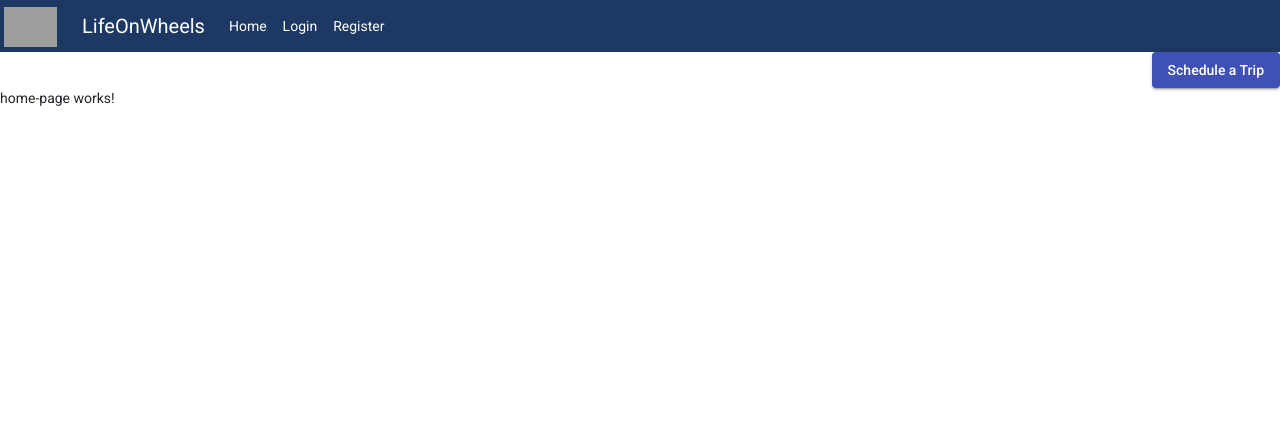
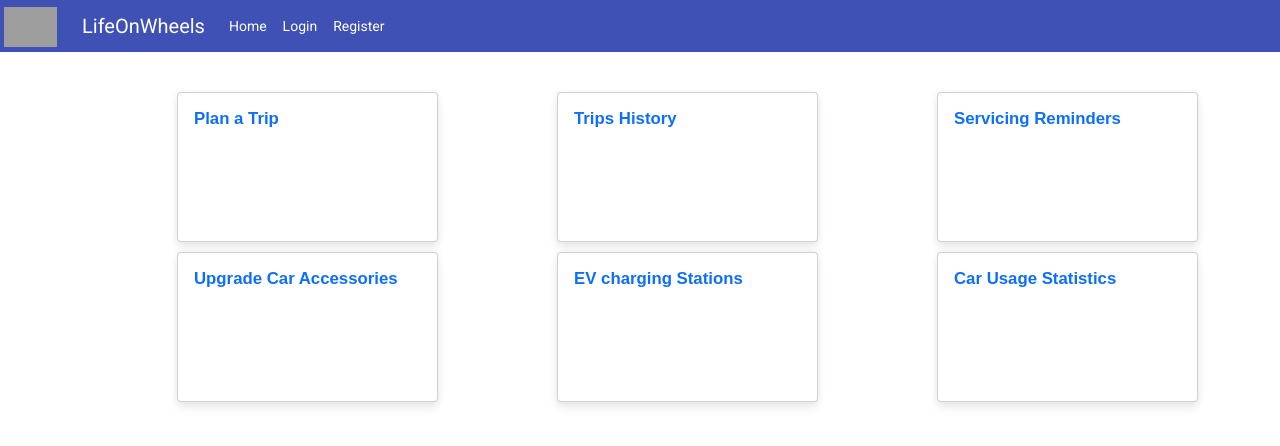
Before and after one commit to shekhardahiya123/Speed-Hackathon, an Angular app in the folder Car-Customer/: page /home in a window 1280 px wide. Shown: the top 446 px of the page. Built offline with nearby package versions, Linux system fonts and the light colour scheme; grey boxes are pictures that could not be loaded.

Commit message:
Added cards

```diff
--- a/Car-Customer/src/app/app.component.html
+++ b/Car-Customer/src/app/app.component.html
@@ -1,8 +1,8 @@
 <app-header></app-header>
-<div>
+<!-- <div>
   <div mat-dialog-actions align="end">
     <button mat-raised-button color="primary">Schedule a Trip</button>
   </div>
-</div>
+</div> -->
 
 <router-outlet></router-outlet>
--- a/Car-Customer/src/app/header/header.component.css
+++ b/Car-Customer/src/app/header/header.component.css
@@ -1,5 +1,5 @@
 .navColor {
-  background-color: #102d59f1;
+  background-color: #3f51b5;
 }
 
 g {
--- a/Car-Customer/src/app/home-page/home-page.component.css
+++ b/Car-Customer/src/app/home-page/home-page.component.css
@@ -0,0 +1,29 @@
+.card {
+  border-radius: 4px;
+  background: #fff;
+  box-shadow: 0 6px 10px rgba(0, 0, 0, 0.08), 0 0 6px rgba(0, 0, 0, 0.05);
+  transition: 0.3s transform cubic-bezier(0.155, 1.105, 0.295, 1.12),
+    0.3s box-shadow,
+    0.3s -webkit-transform cubic-bezier(0.155, 1.105, 0.295, 1.12);
+  cursor: pointer;
+  margin: 0 auto;
+  float: none;
+  margin-bottom: 10px;
+  height: 150px;
+}
+
+.card:hover {
+  transform: scale(1.05);
+  box-shadow: 0 10px 20px rgba(0, 0, 0, 0.12), 0 4px 8px rgba(0, 0, 0, 0.06);
+}
+a {
+  text-decoration: none;
+  /* color: white; */
+}
+.cardBack {
+  font-weight: bold;
+  font-size: larger;
+  font-family: sans-serif;
+  /* background-color: #8bc6ec;
+  background-image: linear-gradient(135deg, #8bc6ec 0%, #9599e2 100%); */
+}
--- a/Car-Customer/src/app/home-page/home-page.component.html
+++ b/Car-Customer/src/app/home-page/home-page.component.html
@@ -1 +1,70 @@
-<p>home-page works!</p>
+<br>
+<br>
+<div class="container">
+    <div class="row">
+        <div class="col-md-3 offset-1 ">
+            <div>
+                <a routerLink="/login">
+                    <div class="card cardBack">
+                        <div class="card-body noUnderline">
+                            Plan a Trip
+                        </div>
+                    </div>
+                </a>
+            </div>
+        </div>
+        <div class="col-md-3 offset-1">
+            <div>
+                <a routerLink="/login">
+                    <div class="card cardBack">
+                        <div class="card-body noUnderline">
+                            Trips History
+                        </div>
+                    </div>
+                </a>
+            </div>
+        </div>
+        <div class="col-md-3 offset-1">
+            <div>
+                <a routerLink="/login">
+                    <div class="card cardBack">
+                        <div class="card-body noUnderline">
+                            Servicing Reminders
+                        </div>
+                    </div>
+                </a>
+            </div>
+        </div>
+        <div class="col-md-3 offset-1">
+            <div>
+                <a routerLink="/login">
+                    <div class="card cardBack">
+                        <div class="card-body noUnderline">
+                            Upgrade Car Accessories </div>
+                    </div>
+                </a>
+            </div>
+        </div>
+        <div class="col-md-3 offset-1">
+            <div>
+                <a routerLink="/login">
+                    <div class="card cardBack">
+                        <div class="card-body noUnderline">
+                            EV charging Stations
+                        </div>
+                    </div>
+                </a>
+            </div>
+        </div>
+        <div class="col-md-3 offset-1">
+            <div>
+                <a routerLink="/login">
+                    <div class="card cardBack">
+                        <div class="card-body noUnderline">
+                            Car Usage Statistics </div>
+                    </div>
+                </a>
+            </div>
+        </div>
+    </div>
+</div>
```
